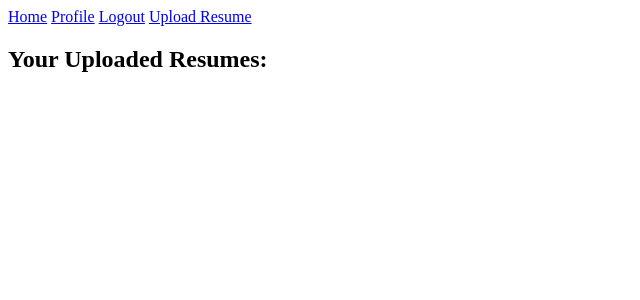
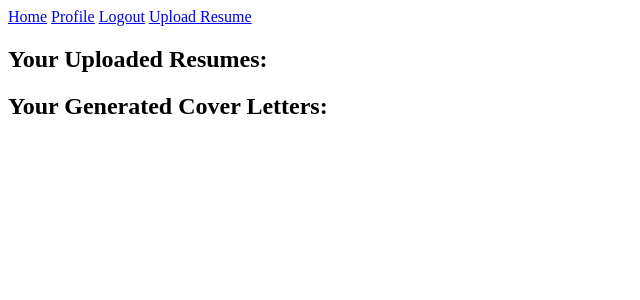
Before and after one commit to AnthonySinitsa/cover-me-resume, a Django app: page /profile/ in a window 1280 px wide. Shown: the top 300 px of the page, without its empty margins (0-640 px from the left). Run offline with Django 4.2, Linux system fonts and the light colour scheme; the visitor is signed in with stand-in values (Sample User, id 1); data that the repository does not hold is empty.

Commit message:
cover leteter list profile

```diff
--- a/templates/profile.html
+++ b/templates/profile.html
@@ -10,4 +10,16 @@
         </li>
     {% endfor %}
 </ul>
+
+<h2>Your Generated Cover Letters:</h2>
+<ul>
+    {% for letter in cover_letters %}
+        <li>
+            Cover Letter - {{ letter.created_at }}
+            <a href="{% url 'download_cover_letter' letter.id %}">Download</a> |
+            <a href="{% url 'delete_cover_letter' letter.id %}">Delete</a>
+        </li>
+    {% endfor %}
+</ul>
+
 {% endblock %}
--- a/web_app/models.py
+++ b/web_app/models.py
@@ -21,7 +21,7 @@ class JobPost(models.Model):
 
 class CoverLetter(models.Model):
     user = models.ForeignKey(User, on_delete=models.CASCADE)
-    job_post = models.ForeignKey(JobPost, on_delete=models.CASCADE)
+    job_post = models.ForeignKey(JobPost, on_delete=models.CASCADE, null=True)
     content = models.TextField()
     pdf_file = models.FileField(upload_to='cover_letters/', null=True, blank=True)
     generated_at = models.DateTimeField(default=timezone.now)
--- a/web_app/urls.py
+++ b/web_app/urls.py
@@ -8,4 +8,6 @@ urlpatterns = [
   path('job-results/', views.job_results, name='job_results'),
   path('generate_cover_letter/<int:job_index>/', views.generate_cover_letter, name='generate_cover_letter'),
   path('download_cover_letter/', views.download_cover_letter, name='download_cover_letter'),
+  path('download_cover_letter/<int:cover_letter_id>/', views.download_cover_letter, name='download_cover_letter_by_id'),
+  path('delete_cover_letter/<int:letter_id>/', views.delete_cover_letter, name='delete_cover_letter'),
 ]
--- a/web_app/views.py
+++ b/web_app/views.py
@@ -5,7 +5,7 @@ import requests
 import pdfkit
 from django.contrib.auth.mixins import LoginRequiredMixin
 from django.views.generic import TemplateView
-from django.shortcuts import render, redirect
+from django.shortcuts import render, redirect, get_object_or_404
 from .forms import UserRegisterForm, ResumeUploadForm
 from django.contrib.auth.decorators import login_required
 from .models import Resume, CoverLetter
@@ -116,9 +116,9 @@ def profile(request):
     Usage:
         This view is typically accessed by authenticated users to view their profile page,
         which includes a list of their resumes."""
-  user_resumes = Resume.objects.filter(user=request.user)
-  context = {'resumes': user_resumes}
-  return render(request, 'profile.html', context)
+  resumes = Resume.objects.filter(user=request.user).order_by('-uploaded_at')
+  cover_letters = CoverLetter.objects.filter(user=request.user).order_by('-generated_at')
+  return render(request, 'profile.html', {'resumes': resumes, 'cover_letters': cover_letters})
 
 
 def job_search(request):
@@ -281,9 +281,18 @@ def generate_cover_letter(request, job_index):
 
 
 @login_required
-def download_cover_letter(request):
-    # This example assumes that you are posting the cover letter text from a form.
-    # You can adjust this as necessary.
+def download_cover_letter(request, cover_letter_id=None):
+    # If cover_letter_id is provided, it means we are serving an already-saved PDF
+    if cover_letter_id:
+        cover_letter = get_object_or_404(CoverLetter, id=cover_letter_id)
+        pdf = cover_letter.pdf_file.read()
+
+        # Serve the PDF as a response
+        response = HttpResponse(pdf, content_type='application/pdf')
+        response['Content-Disposition'] = f'attachment; filename="{cover_letter.pdf_file.name}"'
+        return response
+
+    # If cover_letter_id is not provided, we generate the PDF on-the-fly
     cover_letter_text = request.POST.get('cover_letter_text')
 
     # Convert newline characters to <br> for proper HTML rendering
@@ -294,12 +303,20 @@ def download_cover_letter(request):
 
     # Save the generated PDF to the database
     cover_letter_record = CoverLetter(
-        user=request.user,
-        file=ContentFile(pdf, name=f"cover_letter_{datetime.now().strftime('%Y%m%d%H%M%S')}.pdf")
+      user=request.user,
+      pdf_file=ContentFile(pdf, name=f"cover_letter_{datetime.now().strftime('%Y%m%d%H%M%S')}.pdf")
     )
+
     cover_letter_record.save()
 
-    # Serve the PDF as a response
+    # Serve the generated PDF as a response
     response = HttpResponse(pdf, content_type='application/pdf')
     response['Content-Disposition'] = 'attachment; filename="cover_letter.pdf"'
     return response
+
+
+@login_required
+def delete_cover_letter(request, letter_id):
+    cover_letter = get_object_or_404(CoverLetter, id=letter_id, user=request.user)
+    cover_letter.delete()
+    return redirect('profile')
```
Also changed, not shown: web_app/migrations/0006_alter_coverletter_job_post.py (added), 2 other files.
